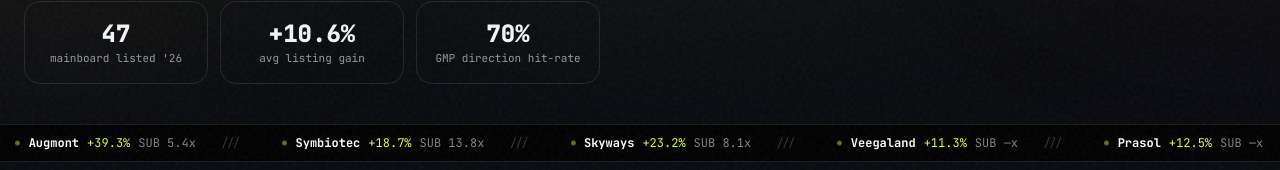
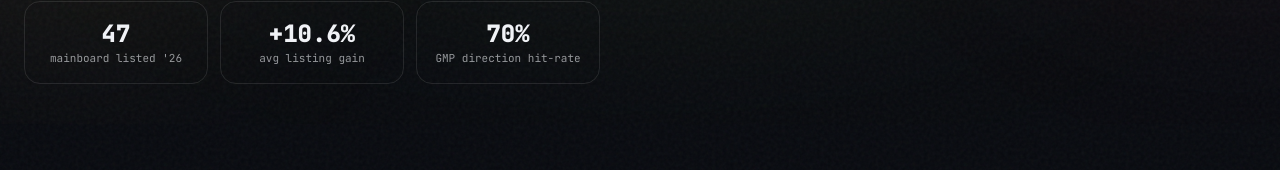
Before and after one commit to pratham-darooka/ipo-dossier, a Next.js app: page / in a window 1280 px wide. Shown: the part 630-800 px from the top of the page. Built offline with nearby package versions, Linux system fonts and the light colour scheme; no server answers; the database is empty.

Commit message:
Remove homepage ticker tape

```diff
--- a/src/app/globals.css
+++ b/src/app/globals.css
@@ -18,14 +18,9 @@
   --color-paper: #faf7f0;
   --color-paper-ink: #141210;
 
-  --animate-ticker: ticker 32s linear infinite;
   --animate-pulse-dot: pulseDot 1.6s ease-in-out infinite;
   --animate-shimmer: shimmer 1.8s linear infinite;
 
-  @keyframes ticker {
-    from { transform: translateX(0); }
-    to { transform: translateX(-50%); }
-  }
   @keyframes pulseDot {
     0%, 100% { opacity: 1; transform: scale(1); }
     50% { opacity: 0.45; transform: scale(0.8); }
--- a/src/app/page.tsx
+++ b/src/app/page.tsx
@@ -2,7 +2,6 @@ import type { Metadata } from "next";
 import Link from "next/link";
 import { ArrowDown, ArrowUpRight, BadgeCheck, Scale, Telescope } from "lucide-react";
 import { getAllIpos } from "@/lib/ipos";
-import { TickerTape } from "@/components/ticker-tape";
 import { IpoCard } from "@/components/ipo-card";
 import { Reveal } from "@/components/reveal";
 import { SITE_URL } from "@/lib/seo";
@@ -78,8 +77,6 @@ export default async function Home() {
         </div>
       </section>
 
-      <TickerTape ipos={IPOS} />
-
       {/* LIVE */}
       <section id="live" className="mx-auto max-w-7xl px-4 sm:px-6 pt-14">
         <Reveal>
--- a/src/components/ticker-tape.tsx
+++ /dev/null
@@ -1,26 +0,0 @@
-import type { IpoSeed } from "@/lib/data";
-
-export function TickerTape({ ipos }: { ipos: IpoSeed[] }) {
-  const items = ipos.map((i) => ({
-    name: i.company.split(" ")[0],
-    gmp: `+${i.gmp.pct}%`,
-    up: i.gmp.pct >= 0,
-    sub: `${i.subscription.total || "—"}x`,
-  }));
-  const row = [...items, ...items];
-  return (
-    <div className="overflow-hidden border-y border-white/10 bg-black text-white dark:bg-black bg-[#10141C]">
-      <div className="flex w-max animate-ticker gap-0 py-2.5 font-mono2 text-xs">
-        {row.map((t, idx) => (
-          <span key={idx} className="flex items-center gap-2 px-5 whitespace-nowrap">
-            <span className={`size-1.5 rounded-full ${t.up ? "bg-[#D4FF4F] animate-pulse-dot" : "bg-[#FF5C5C]"}`} />
-            <b>{t.name}</b>
-            <span className={t.up ? "text-[#D4FF4F]" : "text-[#FF5C5C]"}>{t.gmp}</span>
-            <span className="opacity-50">SUB {t.sub}</span>
-            <span className="opacity-20 pl-4">{"///"}</span>
-          </span>
-        ))}
-      </div>
-    </div>
-  );
-}
```
